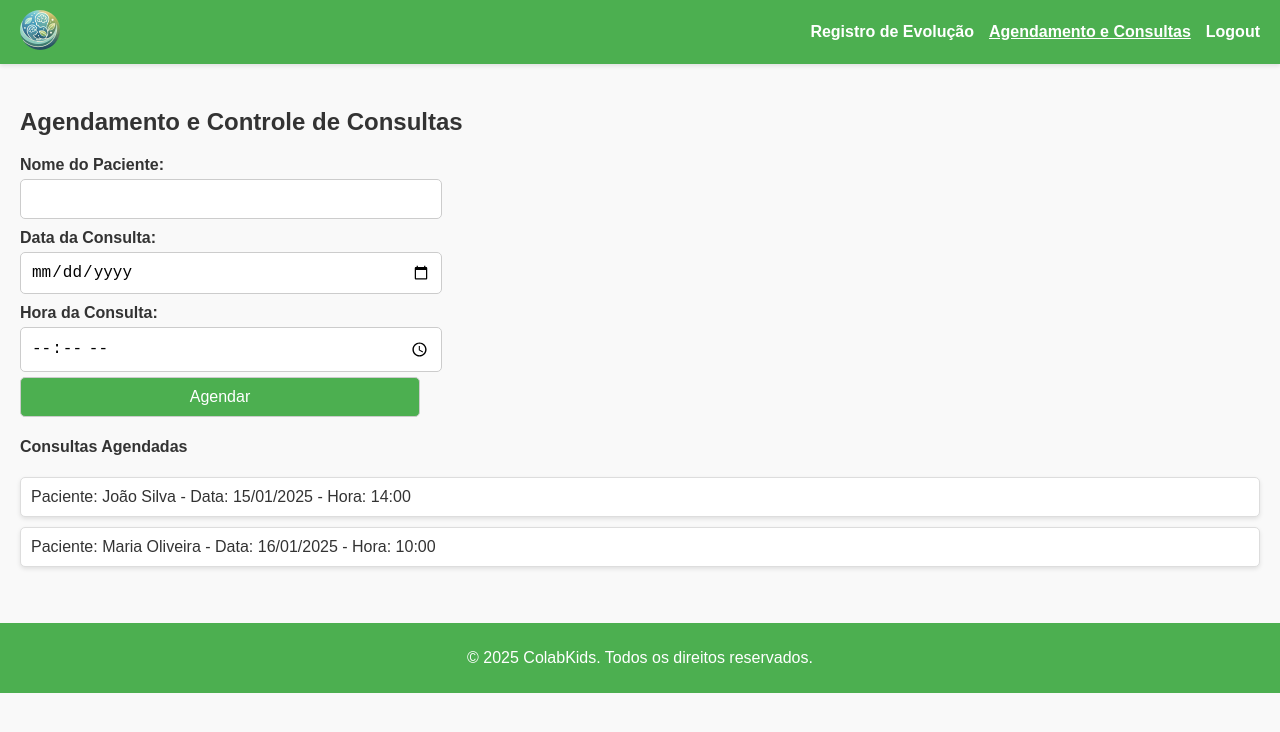
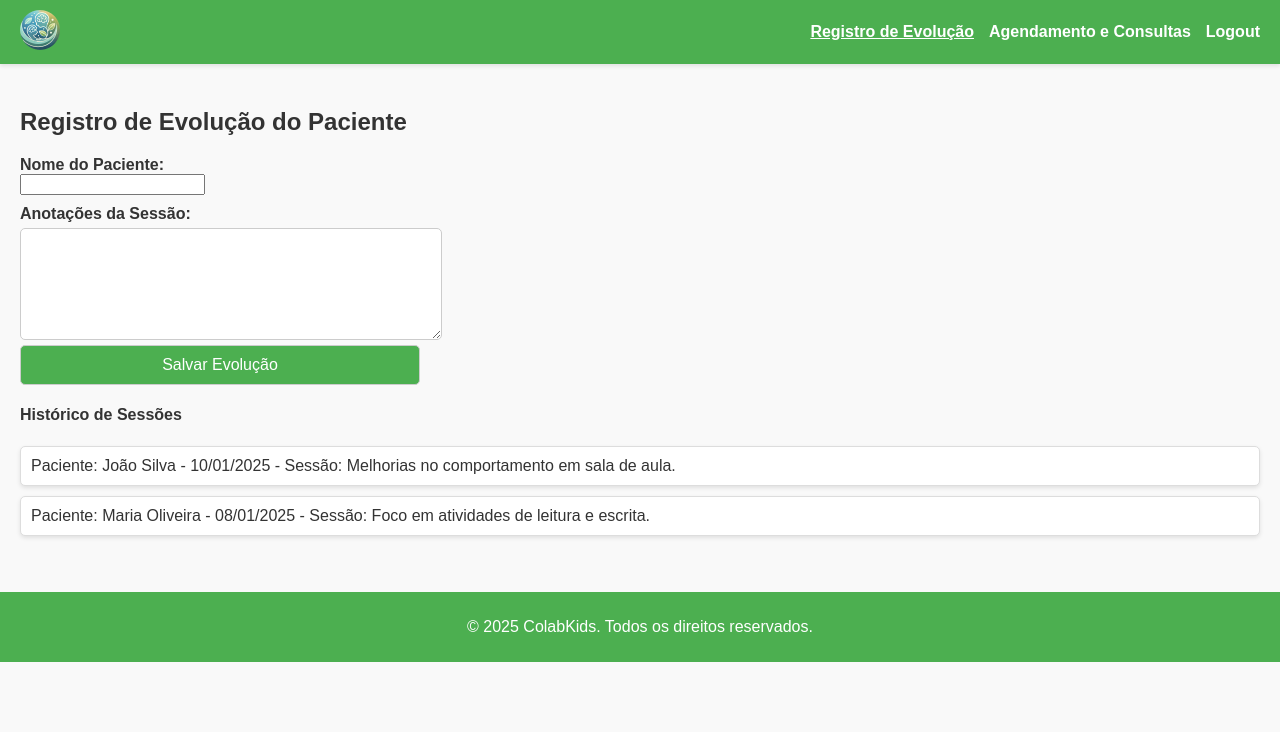
Before and after one commit to colabkids/colabkids.github.io, a plain HTML site: page appointments.html in a window 1280 px wide. Drawn offline with Linux system fonts and the light colour scheme.

Commit message:
Update appointments.html

```diff
--- a/appointments.html
+++ b/appointments.html
@@ -3,7 +3,7 @@
 <head>
     <meta charset="UTF-8">
     <meta name="viewport" content="width=device-width, initial-scale=1.0">
-    <title>ColabKids - Agendamento</title>
+    <title>ColabKids - Registro de Evolução</title>
     <link rel="stylesheet" href="styles.css">
     <style>
         body {
@@ -70,7 +70,7 @@
             font-weight: bold;
         }
 
-        .styled-form input, .styled-form button {
+        .styled-form textarea, .styled-form button {
             display: block;
             margin-top: 5px;
             padding: 10px;
@@ -124,35 +124,32 @@
         </div>
         <nav>
             <ul class="navbar">
-                <li><a href="professional_dashboard.html">Registro de Evolução</a></li>
-                <li><a href="appointments.html" class="active">Agendamento e Consultas</a></li>
+                <li><a href="professional_dashboard.html" class="active">Registro de Evolução</a></li>
+                <li><a href="appointments.html">Agendamento e Consultas</a></li>
                 <li><a href="index.html" class="logout-btn">Logout</a></li>
             </ul>
         </nav>
     </header>
 
     <main>
-        <section class="appointments">
-            <h3 class="section-title">Agendamento e Controle de Consultas</h3>
+        <section class="evolution">
+            <h3 class="section-title">Registro de Evolução do Paciente</h3>
 
-            <form action="#" method="POST" class="appointment-form styled-form">
-                <label for="appointment-patient">Nome do Paciente:</label>
-                <input type="text" id="appointment-patient" name="appointment-patient" required>
+            <form action="#" method="POST" class="styled-form">
+                <label for="evolution-patient">Nome do Paciente:</label>
+                <input type="text" id="evolution-patient" name="evolution-patient" required>
 
-                <label for="appointment-date">Data da Consulta:</label>
-                <input type="date" id="appointment-date" name="appointment-date" required>
+                <label for="session-notes">Anotações da Sessão:</label>
+                <textarea id="session-notes" name="session-notes" rows="5" required></textarea>
 
-                <label for="appointment-time">Hora da Consulta:</label>
-                <input type="time" id="appointment-time" name="appointment-time" required>
-
-                <button type="submit" class="btn primary-btn">Agendar</button>
+                <button type="submit" class="btn primary-btn">Salvar Evolução</button>
             </form>
 
-            <div class="appointment-list">
-                <h4>Consultas Agendadas</h4>
+            <div class="evolution-list">
+                <h4>Histórico de Sessões</h4>
                 <ul class="styled-list">
-                    <li>Paciente: João Silva - Data: 15/01/2025 - Hora: 14:00</li>
-                    <li>Paciente: Maria Oliveira - Data: 16/01/2025 - Hora: 10:00</li>
+                    <li>Paciente: João Silva - 10/01/2025 - Sessão: Melhorias no comportamento em sala de aula.</li>
+                    <li>Paciente: Maria Oliveira - 08/01/2025 - Sessão: Foco em atividades de leitura e escrita.</li>
                 </ul>
             </div>
         </section>
```
